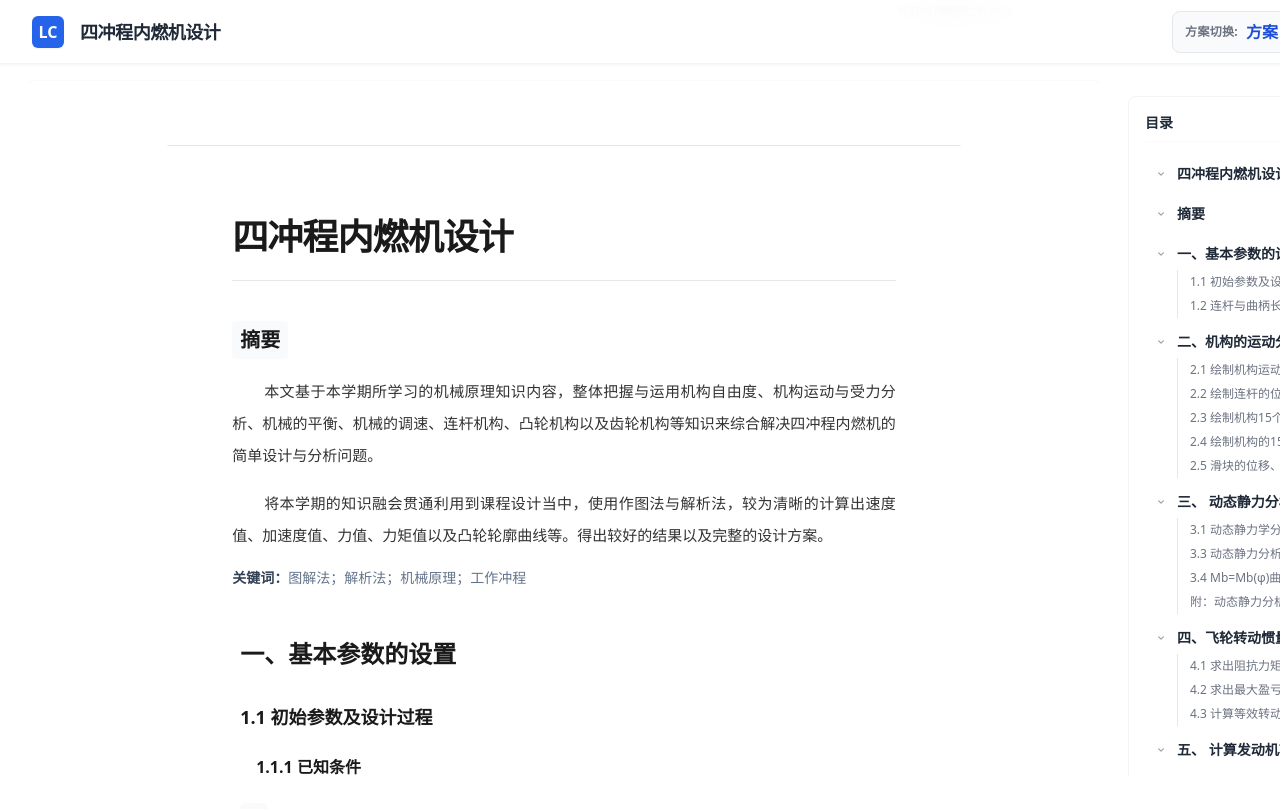
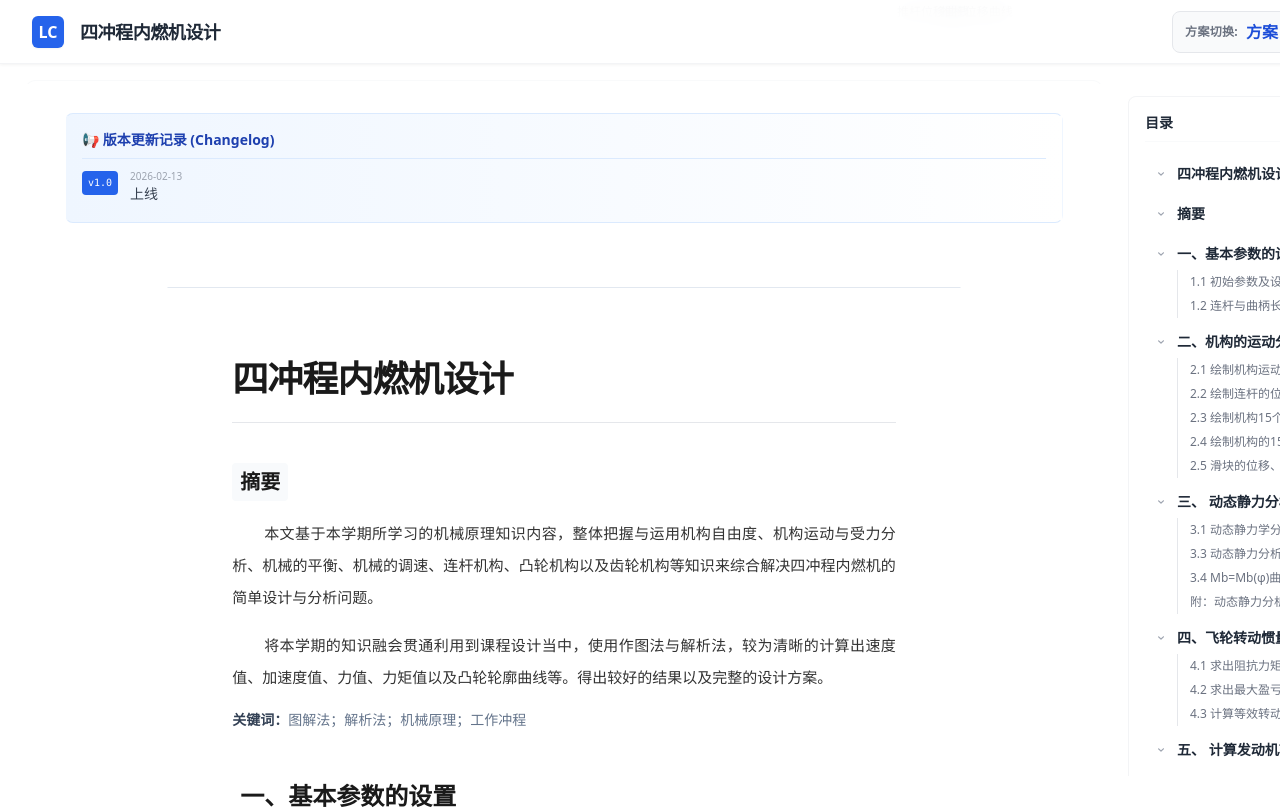
Before and after one commit to fly-go1234/enginedesign, a React (Vite) app: page / in a window 1280 px wide. Shown: the top 809 px of the page. Built offline with nearby package versions, Linux system fonts and the light colour scheme.

Commit message:
Update StageView.jsx

```diff
--- a/src/StageView.jsx
+++ b/src/StageView.jsx
@@ -75,6 +75,97 @@ const GLOBAL_STYLES = `
      margin-bottom: 0 !important;
   }
 `;
+
+// 新增组件 A：版本更新日志 (Update Log)
+// =========================================================
+const UPDATE_HISTORY = [
+  { version: "v1.0", date: "2026-02-13", content: "上线" }
+];
+
+const UpdateLog = () => {
+  const [isOpen, setIsOpen] = useState(true);
+
+  if (!isOpen) return (
+     <div className="mb-6 text-xs text-center text-blue-400 cursor-pointer hover:text-blue-600 transition-colors bg-blue-50/50 py-1 rounded" onClick={()=>setIsOpen(true)}>
+       ✨ 显示更新日志 (v1.2)
+     </div>
+  );
+
+  return (
+    <div className="mb-8 bg-gradient-to-r from-blue-50 to-white border border-blue-100 rounded-lg p-4 text-sm shadow-sm relative group">
+      <div className="flex justify-between items-center mb-3 border-b border-blue-100 pb-2">
+         <span className="font-bold text-blue-800 flex items-center gap-2">
+            📢 版本更新记录 (Changelog)
+         </span>
+         <button onClick={(e) => { e.stopPropagation(); setIsOpen(false); }} className="text-blue-300 hover:text-blue-600 px-2">×</button>
+      </div>
+      <div className="space-y-3 max-h-40 overflow-y-auto custom-scrollbar pr-2">
+        {UPDATE_HISTORY.map((item, i) => (
+           <div key={i} className="flex gap-3 items-start">
+              <span className={`font-mono text-[10px] px-1.5 py-0.5 rounded h-fit whitespace-nowrap ${i===0 ? 'bg-blue-600 text-white' : 'bg-gray-100 text-gray-500'}`}>
+                {item.version}
+              </span>
+              <div>
+                 <div className="text-gray-400 text-[10px] mb-0.5 leading-none">{item.date}</div>
+                 <div className="text-gray-700 leading-relaxed">{item.content}</div>
+              </div>
+           </div>
+        ))}
+      </div>
+    </div>
+  );
+};
+
+// =========================================================
+// 新增组件 B：留言讨论区 (Comment Section - Giscus)
+const CommentSection = () => {
+    // ⚠️ 注意：要让评论区真正工作，你需要去 giscus.app 配置你自己的 GitHub 仓库
+    // 获取到 data-repo, data-repo-id 等信息后，替换下方的字符串
+    const commentBox = useRef(null);
+
+    useEffect(() => {
+        if (!commentBox.current) return;
+        // 清除旧的 (防止 React 严格模式下重复加载)
+        commentBox.current.innerHTML = '';
+
+        const script = document.createElement('script');
+        script.src = "https://giscus.app/client.js";
+        // --- 请替换以下配置为你自己的 ---
+        script.setAttribute("data-repo", "fly-go1234/enginedesign"); // 示例：用户名/仓库名
+        script.setAttribute("data-repo-id", "R_kgDORPWYWQ"); // 示例：Repo ID
+        script.setAttribute("data-category", "General");
+        script.setAttribute("data-category-id", "DIC_kwDORPWYWc4C2W46"); // 示例：Category ID
+        // -----------------------------
+        script.setAttribute("data-mapping", "pathname");
+        script.setAttribute("data-strict", "0");
+        script.setAttribute("data-reactions-enabled", "1");
+        script.setAttribute("data-emit-metadata", "0");
+        script.setAttribute("data-input-position", "top");
+        script.setAttribute("data-theme", "light");
+        script.setAttribute("data-lang", "zh-CN");
+        script.setAttribute("crossorigin", "anonymous");
+        script.async = true;
+
+        commentBox.current.appendChild(script);
+    }, []);
+
+    return (
+        <div className="mt-16 pt-10 border-t border-gray-100">
+            <h3 className="text-lg font-bold text-gray-800 mb-6 flex items-center gap-2">
+                💬 讨论区 / 留言板
+            </h3>
+            <div className="bg-gray-50 rounded-xl p-4 min-h-[200px]">
+                <div ref={commentBox}>
+                    {/* Giscus 脚本将在这里加载 */}
+                    <div className="text-center text-gray-400 py-8 text-sm">
+                        正在连接评论服务器... <br/>
+                        (如果长时间未显示，请检查代码中的 data-repo 配置)
+                    </div>
+                </div>
+            </div>
+        </div>
+    );
+};
 
 // 目录关键字配置
 const TOC_KEYWORDS = [
@@ -350,6 +441,16 @@ export default function StageView() {
         <main ref={contentRef} className="flex-1 min-w-0 bg-white stage-blackbox-content">
             <div className="px-4 md:px-10 py-8 bg-white shadow-[0_0_20px_rgba(0,0,0,0.02)] rounded-xl border border-gray-50">
 
+                {/* 【修改 1：在此处插入更新日志】 */}
+                <UpdateLog />
+
+                <div id="section-1" className="stage-section-wrapper mb-8">
+                    <Stage1View
+                        onDataChange={setCustomParams}
+                        onSchemeChange={setCurrentScheme}
+                    />
+                </div>
+
                 <div id="section-1" className="stage-section-wrapper mb-8">
                     <Stage1View
                         onDataChange={setCustomParams}
@@ -386,7 +487,7 @@ export default function StageView() {
                         customParams={customParams}
                     />
                 </div>
-
+                <CommentSection />
                 <div className="mt-16 pt-8 border-t border-gray-100 text-center">
                 </div>
             </div>
```
